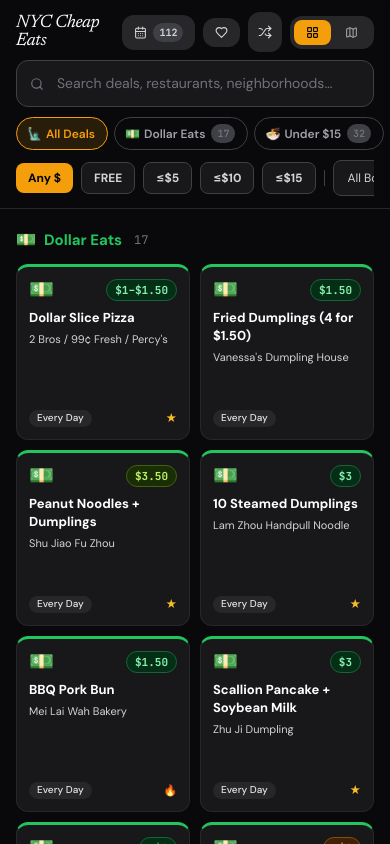
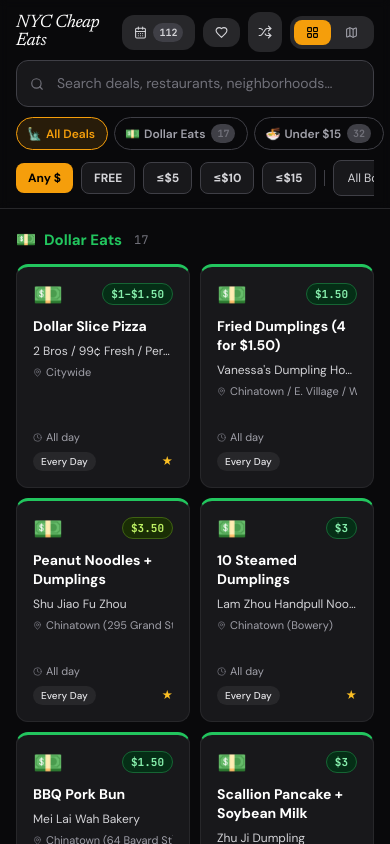
Before and after one commit to TraceCohenTech/nyc-cheap-eats, a Next.js app: page / in a window 390 px wide. Shown: the top 844 px of the page. Built offline with nearby package versions, Linux system fonts and the light colour scheme.

Commit message:
Bigger cards: h-56, add location + hours to card face

```diff
--- a/app/page.tsx
+++ b/app/page.tsx
@@ -76,26 +76,35 @@
   return (
     <article
       onClick={onClick}
-      className="relative bg-zinc-900 border border-zinc-800 rounded-xl p-3 cursor-pointer hover:border-zinc-500 hover:bg-zinc-800/70 transition-all active:scale-[0.96] flex flex-col h-44"
+      className="relative bg-zinc-900 border border-zinc-800 rounded-xl p-4 cursor-pointer hover:border-zinc-500 hover:bg-zinc-800/70 transition-all active:scale-[0.97] flex flex-col h-56"
       style={{ borderTop: `3px solid ${catColor}` }}
     >
       {isSaved && (
-        <span className="absolute top-2.5 right-2.5 text-red-400 text-[12px] leading-none">♥</span>
+        <span className="absolute top-3 right-3 text-red-400 text-[13px] leading-none">♥</span>
       )}
 
-      <div className="flex items-start justify-between mb-2">
-        <span className="text-xl leading-none">{catEmoji}</span>
+      <div className="flex items-start justify-between mb-2.5">
+        <span className="text-2xl leading-none">{catEmoji}</span>
         <PriceBadge pr={d.pr} />
       </div>
 
-      <h3 className="font-bold text-[13px] sm:text-[14px] text-white leading-snug line-clamp-2 mb-1">{d.n}</h3>
-      <p className="text-[11px] sm:text-[12px] text-zinc-300 truncate">{d.p}</p>
+      <h3 className="font-bold text-[14px] sm:text-[15px] text-white leading-snug line-clamp-2 mb-1.5">{d.n}</h3>
+      <p className="text-[12px] text-zinc-300 truncate mb-1">{d.p}</p>
+      <p className="text-[11px] text-zinc-400 flex items-center gap-1 truncate">
+        <MapPin size={9} className="flex-shrink-0 text-zinc-500" />{d.h}
+      </p>
 
-      <div className="mt-auto pt-2.5 flex items-end justify-between gap-1">
-        <span className="bg-zinc-800 text-zinc-200 text-[10px] px-2 py-0.5 rounded-full font-medium leading-tight flex-shrink-0 truncate max-w-[80%]">{d.d}</span>
+      <div className="mt-auto pt-2.5 space-y-1.5">
+        <div className="flex items-center gap-1 text-[11px] text-zinc-400">
+          <Clock size={9} className="flex-shrink-0 text-zinc-500" />
+          <span className="truncate">{d.hr}</span>
+        </div>
+        <div className="flex items-center justify-between gap-1">
+          <span className="bg-zinc-800 text-zinc-200 text-[10px] px-2 py-0.5 rounded-full font-medium truncate max-w-[80%]">{d.d}</span>
           <div className="flex gap-1 flex-shrink-0">
             {d.sc >= 9 && <span className="text-amber-400 text-[11px]">★</span>}
             {d.tr >= 9 && <span className="text-[11px]">🔥</span>}
+          </div>
         </div>
       </div>
     </article>
@@ -517,22 +526,29 @@
                       <div
                         key={d.s}
                         onClick={() => setSelectedDeal(d)}
-                        className="flex-shrink-0 w-48 bg-zinc-900 border border-zinc-800 rounded-xl p-3.5 hover:border-zinc-500 transition-colors cursor-pointer flex flex-col h-44"
+                        className="flex-shrink-0 w-52 bg-zinc-900 border border-zinc-800 rounded-xl p-4 hover:border-zinc-500 transition-colors cursor-pointer flex flex-col h-56"
                         style={{ borderTop: `2px solid ${ci.cl}` }}
                       >
-                        <div className="flex items-center justify-between mb-2">
-                          <span className="text-lg leading-none">{ci.i}</span>
+                        <div className="flex items-center justify-between mb-2.5">
+                          <span className="text-2xl leading-none">{ci.i}</span>
                           <PriceBadge pr={d.pr} />
                         </div>
-                        <p className="font-bold text-[13px] text-white line-clamp-2 mb-1 leading-snug">{d.n}</p>
-                        <p className="text-[11px] text-zinc-300 truncate">{d.p}</p>
-                        <div className="mt-auto pt-2 flex items-center justify-between">
+                        <p className="font-bold text-[14px] text-white line-clamp-2 mb-1.5 leading-snug">{d.n}</p>
+                        <p className="text-[12px] text-zinc-300 truncate mb-1">{d.p}</p>
+                        <p className="text-[11px] text-zinc-400 flex items-center gap-1 truncate">
+                          <MapPin size={9} className="flex-shrink-0 text-zinc-500" />{d.h}
+                        </p>
+                        <div className="mt-auto pt-2.5 space-y-1.5">
+                          <div className="flex items-center gap-1 text-[11px] text-zinc-400">
+                            <Clock size={9} className="flex-shrink-0 text-zinc-500" />
+                            <span className="truncate">{d.hr}</span>
+                          </div>
+                          <div className="flex items-center justify-between">
                             <span className="bg-zinc-800 text-zinc-200 text-[10px] px-2 py-0.5 rounded-full font-medium">{d.d}</span>
                             {(d.sc >= 9 || d.tr >= 9) && (
-                            <span className="text-[11px]">
-                              {d.sc >= 9 && "★"}{d.tr >= 9 && "🔥"}
-                            </span>
+                              <span className="text-[11px]">{d.sc >= 9 && "★"}{d.tr >= 9 && "🔥"}</span>
                             )}
+                          </div>
                         </div>
                       </div>
                     );
```
Lines whose indentation alone changed are shown as unchanged.
